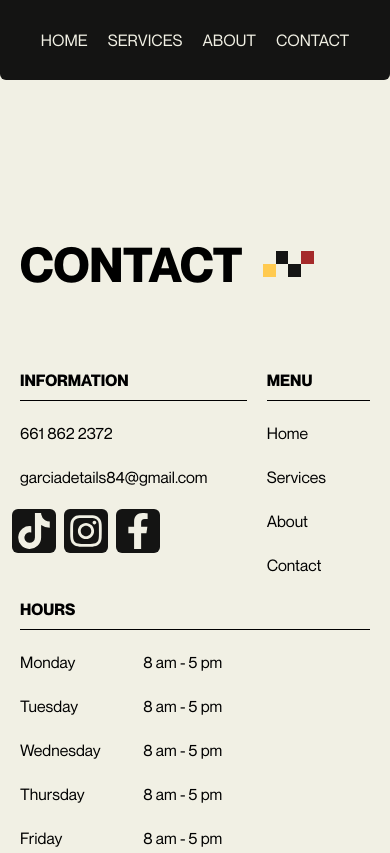
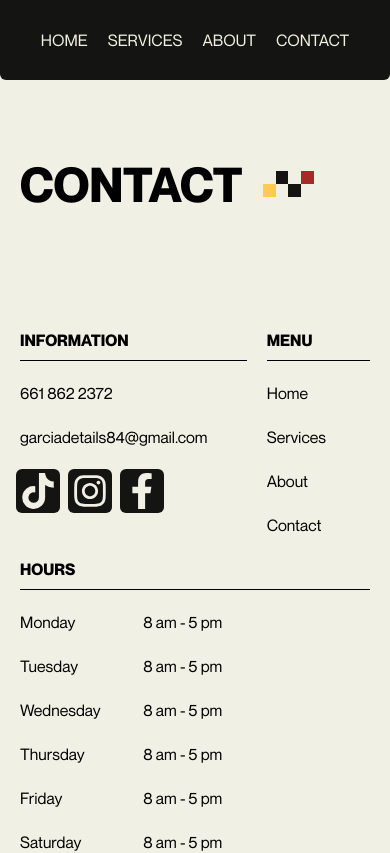
Before and after one commit to cecilionavarro/05-garcia-auto-detailing, a React (Vite) app in the folder frontend/: page /contact in a window 390 px wide. Shown: the top 853 px of the page. Built offline with nearby package versions, Linux system fonts and the light colour scheme.

Commit message:
section header

```diff
--- a/frontend/src/components/Footer.tsx
+++ b/frontend/src/components/Footer.tsx
@@ -18,7 +18,7 @@ const Footer = () => {
         >
           garciadetails84@gmail.com
         </a>
-        <div className="-ml-2 flex gap-2">
+        <div className="-ml-1 flex gap-2">
           <a
             href="https://www.tiktok.com/@garcia.auto.detailing"
             target="_blank"
--- a/frontend/src/components/PageHeader.tsx
+++ b/frontend/src/components/PageHeader.tsx
@@ -7,7 +7,7 @@ interface PageHeaderProps {
 const PageHeader = ({title}: PageHeaderProps) => {
   return (
     <div className="px-5 py-10 md:px-10 md:py-20 pt-40">
-        <h1 className="col-span-full flex flex-row items-center font-bold text-5xl md:text-8xl pt-20">
+        <h1 className="col-span-full flex flex-row items-center font-bold text-5xl md:text-8xl pb-10 md:pt-20">
         {title}
         <div className="flex ml-5 align-middle">
           <Icon />
```
